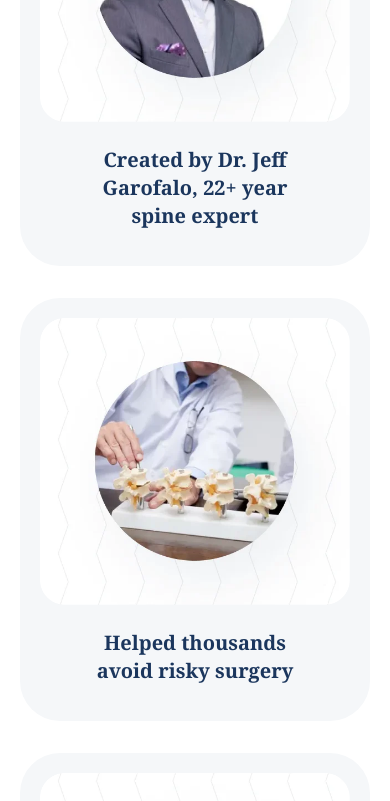
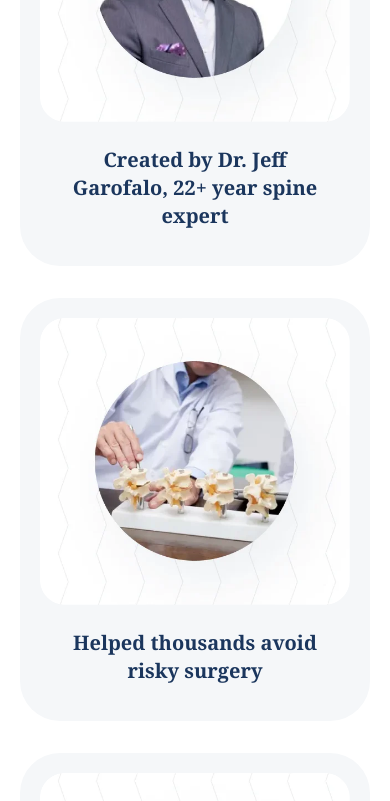
Before and after one commit to itsmiraz/drjeff-landing-page, a Next.js app: page / in a window 390 px wide. Shown: the part 2200-3001 px from the top of the page. Built offline with nearby package versions, Linux system fonts and the light colour scheme.

Commit message:
new changes

```diff
--- a/src/components/SciaticaLandingPage/components/whyQuizMatters.tsx
+++ b/src/components/SciaticaLandingPage/components/whyQuizMatters.tsx
@@ -80,7 +80,8 @@ const WhyQuizMatters = () => {
           <div className="grid grid-cols-1 md:grid-cols-3 gap-8">
             {data.map((item, i) => (
               <motion.div
-                initial={{ opacity: 0, y: 20 }}
+              key={i}
+              initial={{ opacity: 0, y: 20 }}
                 animate={{ opacity: isVisible ? 1 : 0, y: isVisible ? 0 : 20 }}
                 transition={{ duration: 0.7, delay: i * 0.6 }}
                 className="bg-[#F5F7F9] md:w-[413px] p-[20px] rounded-[40px]"
@@ -93,7 +94,7 @@ const WhyQuizMatters = () => {
                     priority
                   />
                 </div>
-                <div className="px-[39px] pt-6 pb-2">
+                <div className="px-[20px] md:px-[39px] pt-6 pb-2">
                   <h3
                     className={`${plantinMTPro.variable} text-center font-serif text-xl font-bold mb-2`}
                   >
```
